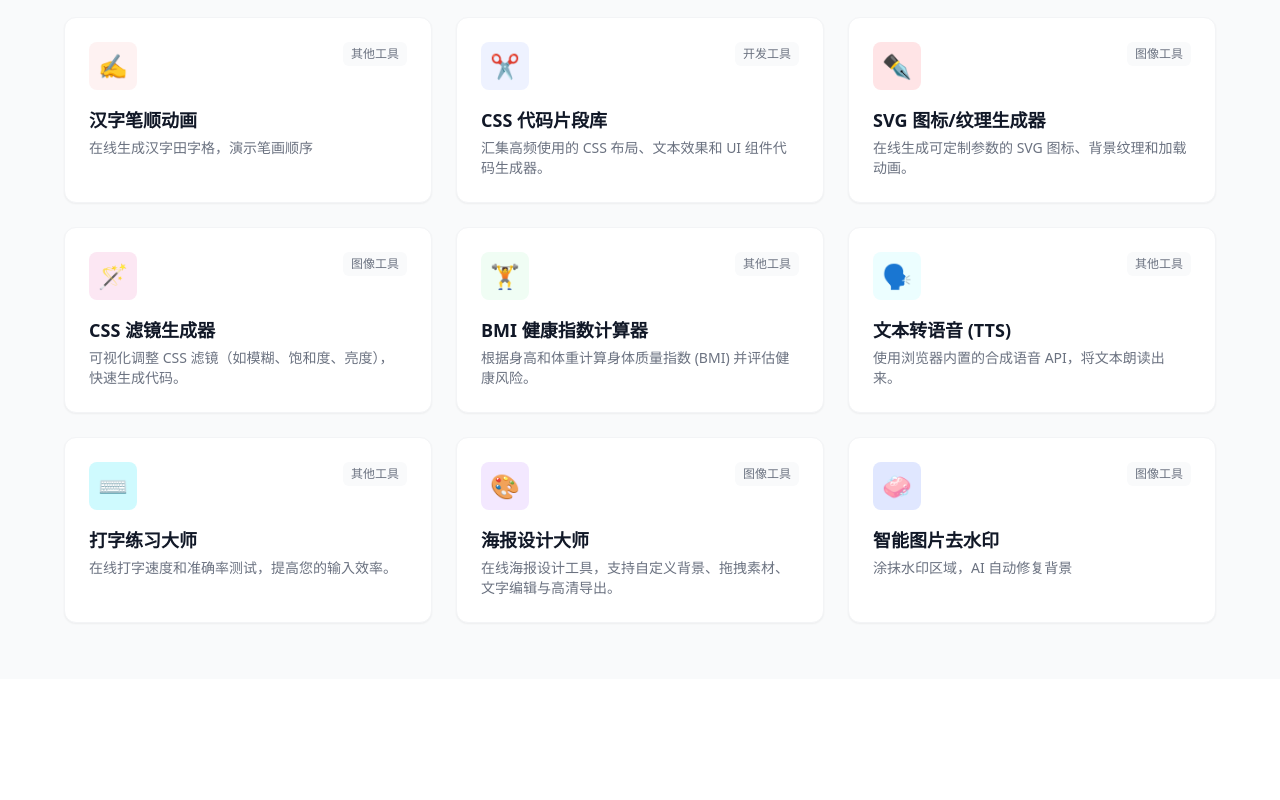
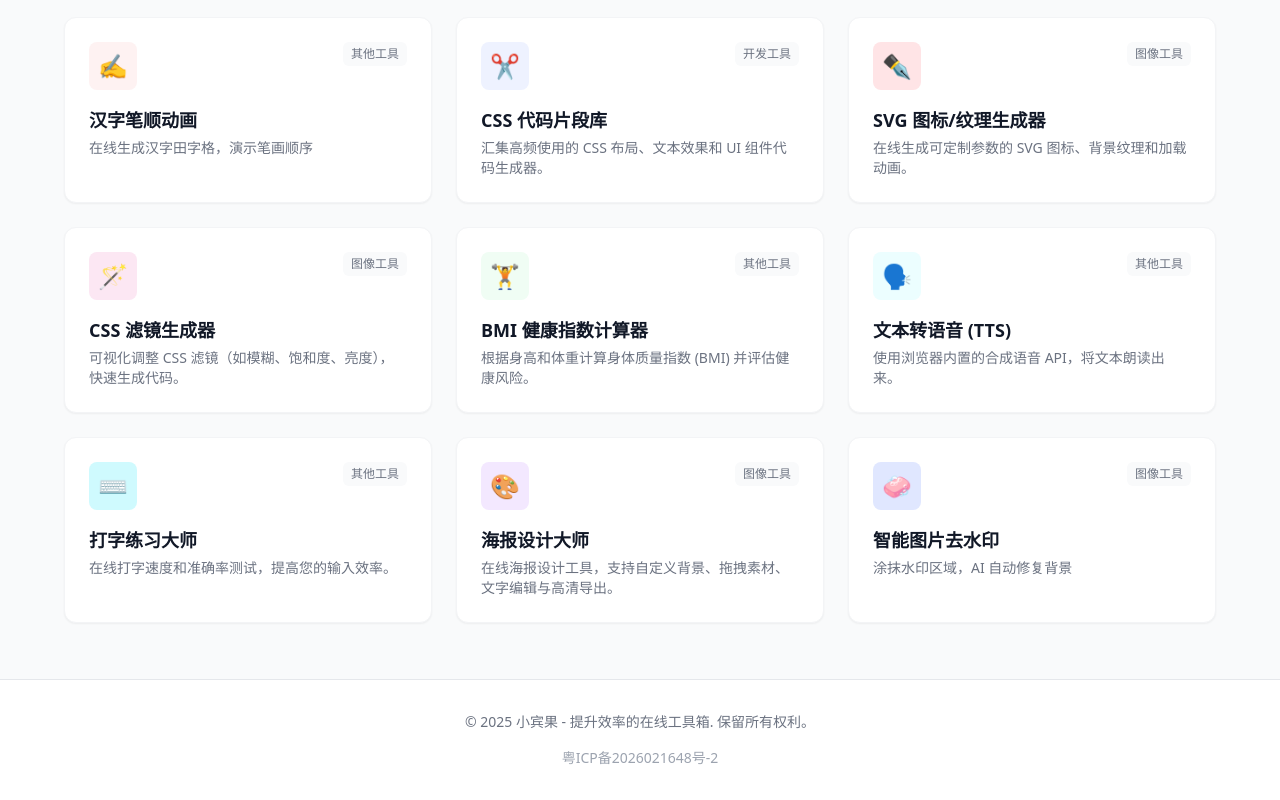
Before and after one commit to 328015946/tools, a Nuxt app: page / in a window 1280 px wide. Shown: the part 3440-4240 px from the top of the page. Before the commit the page ends 4119 px from the top, so only its background shows below. Built offline with nearby package versions, Linux system fonts and the light colour scheme.

Commit message:
网站seo和页脚

```diff
--- a/app/app.vue
+++ b/app/app.vue
@@ -26,6 +26,33 @@
   import { Toaster } from 'vue-sonner'
   // 👇👇👇 【关键】：必须引入这个样式文件！ 👇👇👇
   import 'vue-sonner/style.css'
+
+  const { t } = useI18n()
+  const head = useLocaleHead({
+    addDirAttribute: true,
+    identifierAttribute: 'id',
+    addSeoAttributes: true
+  })
+
+  // 全局 SEO 配置
+  useSeoMeta({
+    title: t('home.hero_title'),
+    ogTitle: t('home.hero_title'),
+    description: t('home.hero_subtitle'),
+    ogDescription: t('home.hero_subtitle'),
+    ogImage: '/og-image.png', // 建议在 public 目录下放置一个预览图
+    twitterCard: 'summary_large_image',
+    keywords: '在线工具, 开发者工具, JSON格式化, 图片压缩, 时间戳转换, Base64, 打字练习'
+  })
+
+  useHead({
+    htmlAttrs: {
+      lang: head.value.htmlAttrs?.lang,
+      dir: head.value.htmlAttrs?.dir
+    },
+    link: [...(head.value.link || [])],
+    meta: [...(head.value.meta || [])]
+  })
 </script>
 <!-- 👇👇👇 添加这段样式 👇👇👇 -->
 <style>
--- a/app/layouts/default.vue
+++ b/app/layouts/default.vue
@@ -7,10 +7,30 @@
  * @Description: 注释
 -->
 <template>
-  <div class="min-h-screen bg-gray-50">
+  <div class="min-h-screen bg-gray-50 flex flex-col">
     <NavBar />
-    <main class="max-w-7xl mx-auto py-6 sm:px-6 lg:px-8">
+    <main class="flex-grow max-w-7xl mx-auto py-6 sm:px-6 lg:px-8 w-full">
       <slot />
     </main>
+
+    <!-- 页脚 -->
+    <footer class="bg-white border-t border-gray-200 py-8">
+      <div class="max-w-7xl mx-auto px-4 sm:px-6 lg:px-8">
+        <div class="flex flex-col items-center justify-center space-y-4">
+          <div class="text-gray-500 text-sm">
+            {{ $t('footer.copy', { year: new Date().getFullYear() }) }}
+          </div>
+          <div class="flex items-center space-x-4">
+            <a
+              href="https://beian.miit.gov.cn/"
+              target="_blank"
+              rel="noopener noreferrer"
+              class="text-gray-400 hover:text-emerald-600 text-sm transition-colors duration-200">
+              {{ $t('footer.icp') }}
+            </a>
+          </div>
+        </div>
+      </div>
+    </footer>
   </div>
 </template>
--- a/app/pages/index.vue
+++ b/app/pages/index.vue
@@ -95,6 +95,14 @@
   const { t } = useI18n()
   const { tools } = useTools()
 
+  useSeoMeta({
+    title: t('home.hero_title'),
+    ogTitle: t('home.hero_title'),
+    description: t('home.hero_subtitle'),
+    ogDescription: t('home.hero_subtitle'),
+    keywords: 'JSON格式化,图片压缩,Base64,时间戳,打字练习,在线工具箱,开发者工具'
+  })
+
   const searchQuery = ref('')
   const activeCategory = ref('all') // 当前选中的分类
 
--- a/app/pages/tools/[category]/index.vue
+++ b/app/pages/tools/[category]/index.vue
@@ -52,6 +52,6 @@
 
   // SEO
   useHead({
-    title: `${categoryTitle.value} - NuxtTools`
+    title: `${categoryTitle.value} - 小宾果`
   })
 </script>
--- a/i18n/locales/en.json
+++ b/i18n/locales/en.json
@@ -1074,5 +1074,9 @@
   "success": "Watermark removed successfully!",
   "error": "Processing failed, please try again",
   "reset": "Reset"
+  },
+  "footer": {
+  "copy": "© {year} Xiao Bin Guo - Efficiency Toolbox. All rights reserved.",
+  "icp": "粤ICP备2026021648号-2"
   }
   }
--- a/i18n/locales/zh.json
+++ b/i18n/locales/zh.json
@@ -1074,5 +1074,9 @@
   "success": "去水印完成！",
   "error": "处理失败，请重试",
   "reset": "重置"
+  },
+  "footer": {
+  "copy": "© {year} 小宾果 - 提升效率的在线工具箱. 保留所有权利。",
+  "icp": "粤ICP备2026021648号-2"
   }
   }
--- a/nuxt.config.ts
+++ b/nuxt.config.ts
@@ -12,12 +12,22 @@ export default defineNuxtConfig({
     '@nuxtjs/tailwindcss',
     '@nuxtjs/i18n' // 确保引入了模块
   ],
-  nitro: {
-    // 告诉 Nuxt 打包成 Cloudflare Pages 格式
-    preset: 'cloudflare-pages'
+
+  app: {
+    head: {
+      titleTemplate: '%s - 小宾果 | 提升效率的在线工具箱',
+      charset: 'utf-8',
+      viewport: 'width=device-width, initial-scale=1',
+      link: [
+        { rel: 'icon', type: 'image/x-icon', href: '/favicon.ico' }
+      ]
+    }
   },
 
   i18n: {
+    // 启用 SEO 优化
+    baseUrl: 'https://tools.your-domain.com', // 请替换为您的实际域名
+    seo: true,
     // 启用懒加载翻译文件（性能更好）
     lazy: true,
     // 翻译文件存放的文件夹（根目录下的 locales）
```
Also changed, not shown: public/robots.txt. Lines whose indentation alone changed are shown as unchanged.
